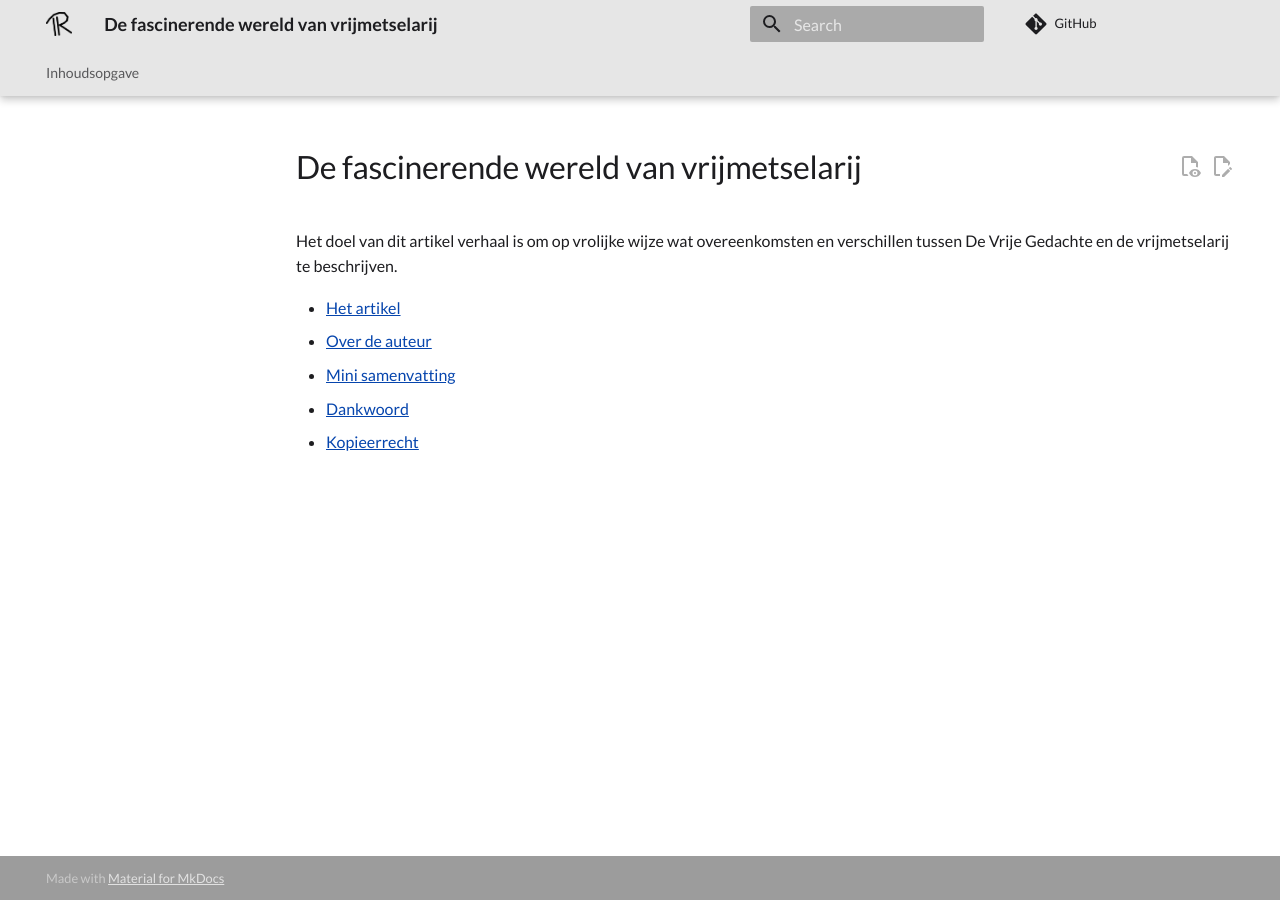
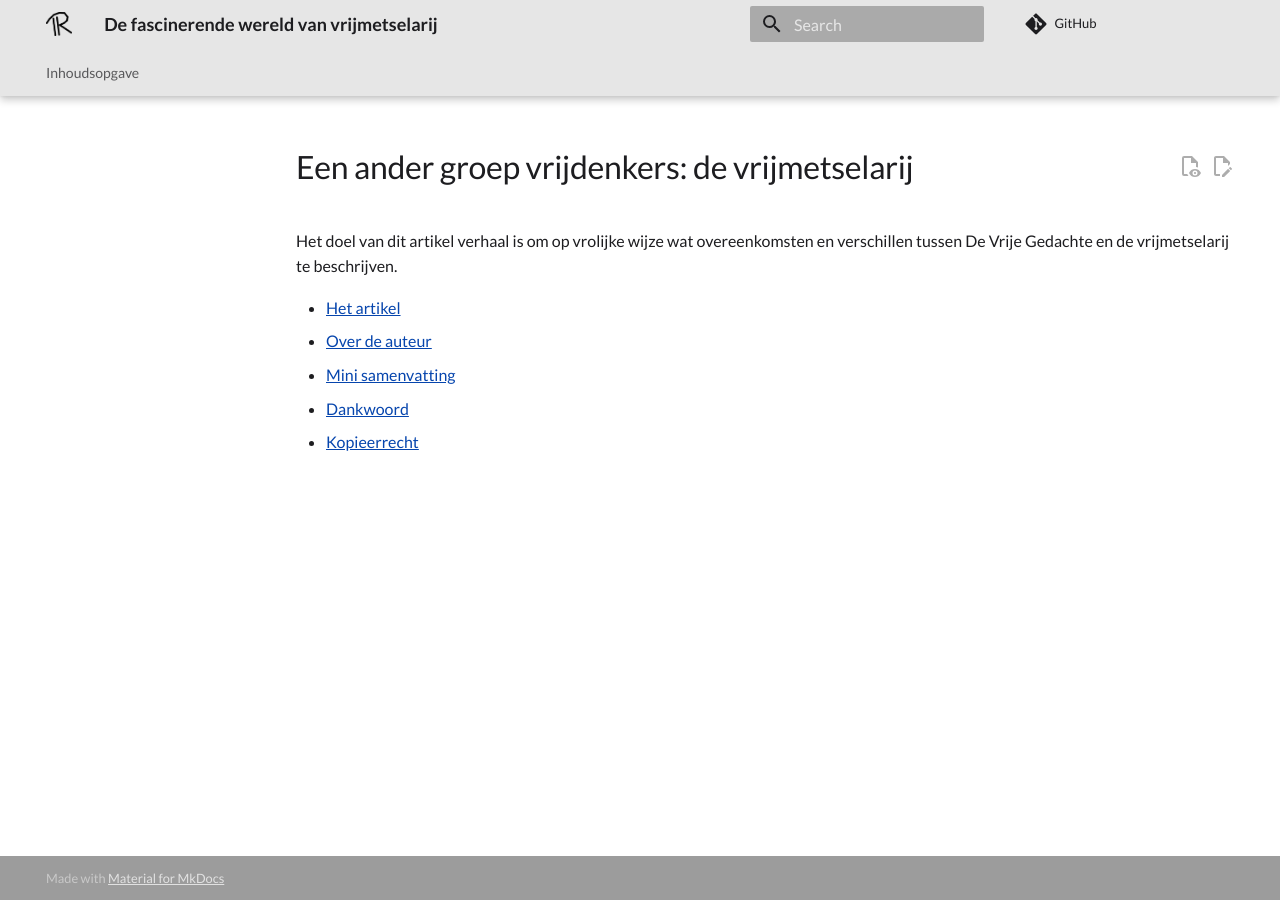
Before and after one commit to richelbilderbeek/artikel_vrijdenker_vrijmetselarij, an MkDocs documentation site: the page built from docs/index.md, in a window 1280 px wide. Built offline with MkDocs 1.6.1 and Material for MkDocs 9.7.7, drawn with Linux system fonts in a browser that asks for light colours; comment, search, counter and statistics services are not loaded.

Commit message:
Proper title

```diff
--- a/docs/index.md
+++ b/docs/index.md
@@ -1,4 +1,4 @@
-# De fascinerende wereld van vrijmetselarij
+# Een ander groep vrijdenkers: de vrijmetselarij
 
 Het doel van dit artikel verhaal
 is om op vrolijke wijze wat overeenkomsten
```
Also changed, not shown: docs/paginas/artikel.md (+1 -1 lines).
